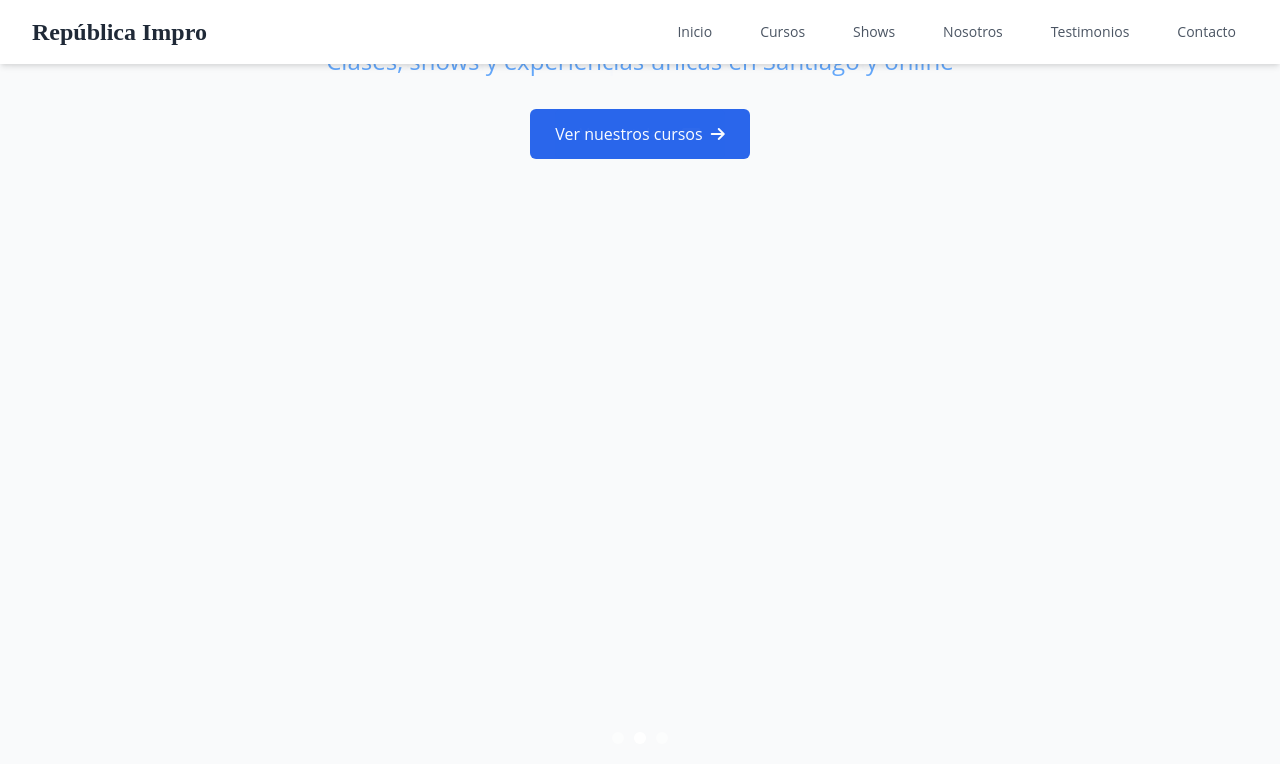
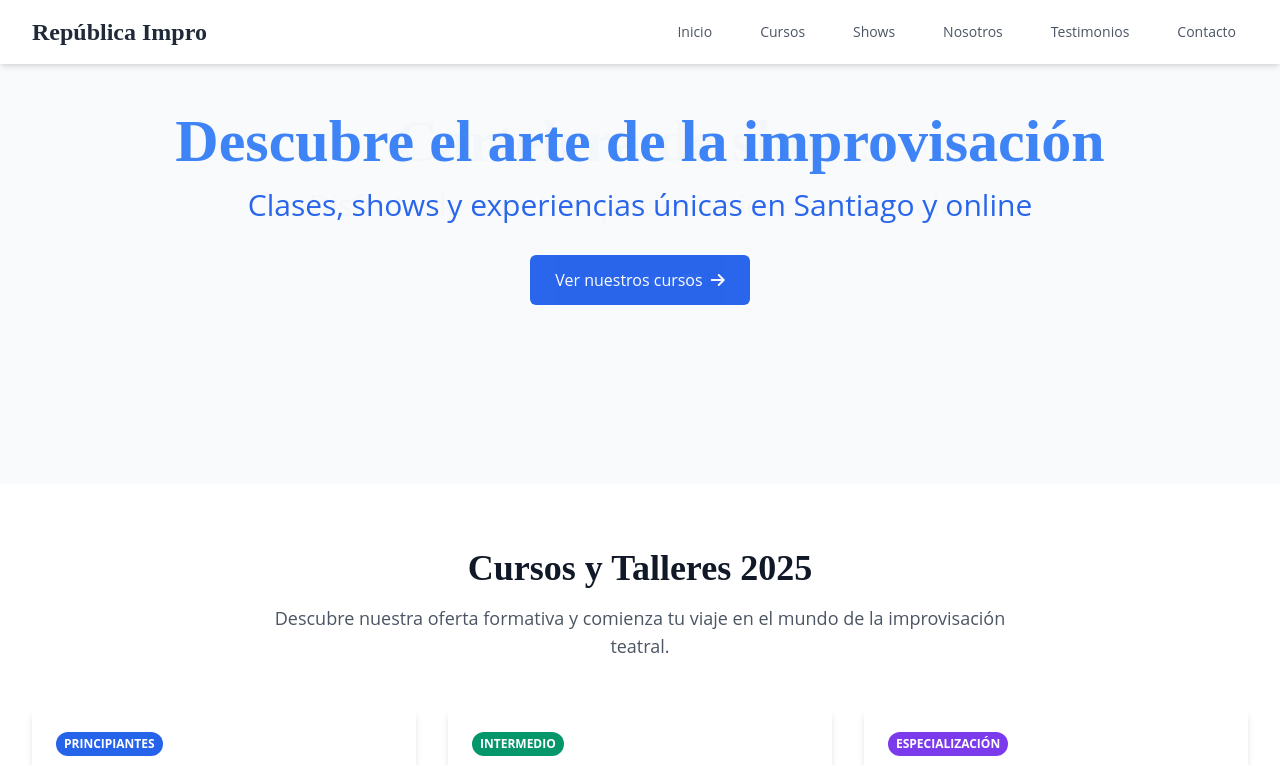
Before and after one commit to macks-dev/testingindex, a plain HTML site: page index.html in a window 1280 px wide. Shown: the top 765 px of the page. Drawn offline with nearby package versions, Linux system fonts and the light colour scheme; a small style sheet from the web is missing.

Commit message:
index.html

```diff
--- a/index.html
+++ b/index.html
@@ -27,29 +27,24 @@
 
         /* Responsive carousel styles */
         .carousel {
-            position: relative;
-            overflow: hidden;
-            width: 100%;
-            min-height: 400px; /* Minimum height for small devices */
+            min-height: 240px; /* 40% menos de 400px */
         }
-
         @media (min-width: 640px) {
             .carousel {
-                min-height: 500px;
+                min-height: 300px; /* 40% menos de 500px */
+            }
+        }
+        @media (min-width: 768px) {
+            .carousel {
+                min-height: 360px; /* 40% menos de 600px */
+            }
+        }
+        @media (min-width: 1024px) {
+            .carousel {
+                min-height: 420px; /* 40% menos de 700px */
             }
         }
 
-        @media (min-width: 768px) {
-            .carousel {
-                min-height: 600px;
-            }
-        }
-
-        @media (min-width: 1024px) {
-            .carousel {
-                min-height: 700px;
-            }
-        }
 
         .carousel-inner {
             position: relative;
@@ -317,31 +312,29 @@
         <div class="carousel" aria-label="Galería de imágenes destacadas">
             <div class="carousel-inner">
                 <div class="carousel-item active" style="background-image: linear-gradient(rgba(0, 0, 0, 0.5), rgba(0, 0, 0, 0.5)), url('https://images.unsplash.com/photo-1603372441486-70b7fb1a870e?ixlib=rb-1.2.1&auto=format&fit=crop&w=1950&q=80');" aria-label="Slide 1">
-                    <div class="text-center px-4 sm:px-6 lg:px-8">
+                    <div class="text-center px-4 sm:px-6 lg:px-8 mt-72">
                         <h2 class="text-3xl sm:text-4xl md:text-5xl lg:text-6xl font-bold text-blue-500 mb-4">Descubre el arte de la improvisación</h2>
-                        <p class="text-lg sm:text-xl md:text-2xl text-blue-400 mb-6 sm:mb-8">Clases, shows y experiencias únicas en Santiago y online</p>
+                        <p class="text-xl sm:text-2xl md:text-3xl text-blue-600 mb-6 sm:mb-8">Clases, shows y experiencias únicas en Santiago y online</p>
                         <a href="#cursos" class="inline-flex items-center px-4 py-2 sm:px-6 sm:py-3 border border-transparent text-base font-medium rounded-md text-white bg-blue-600 hover:bg-blue-700 transition duration-300 btn-transition">
                             Ver nuestros cursos
                             <i class="fas fa-arrow-right ml-2" aria-hidden="true"></i>
                         </a>
                     </div>
                 </div>
-
                 <div class="carousel-item" style="background-image: linear-gradient(rgba(0, 0, 0, 0.5), rgba(0, 0, 0, 0.5)), url('https://images.unsplash.com/photo-1513106580091-1d82408b8cd6?ixlib=rb-1.2.1&auto=format&fit=crop&w=1950&q=80');" aria-label="Slide 2">
-                    <div class="text-center px-4 sm:px-6 lg:px-8">
+                    <div class="text-center px-4 sm:px-6 lg:px-8 mt-72">
                         <h2 class="text-3xl sm:text-4xl md:text-5xl lg:text-6xl font-bold text-blue-500 mb-4">Cartelera de shows</h2>
-                        <p class="text-lg sm:text-xl md:text-2xl text-blue-400 mb-6 sm:mb-8">Disfruta de nuestras presentaciones semanales</p>
+                        <p class="text-xl sm:text-2xl md:text-3xl text-blue-600 mb-6 sm:mb-8">Disfruta de nuestras presentaciones semanales</p>
                         <a href="#shows" class="inline-flex items-center px-4 py-2 sm:px-6 sm:py-3 border border-transparent text-base font-medium rounded-md text-white bg-blue-600 hover:bg-blue-700 transition duration-300 btn-transition">
                             Ver cartelera
                             <i class="fas fa-ticket-alt ml-2" aria-hidden="true"></i>
                         </a>
                     </div>
                 </div>
-
                 <div class="carousel-item" style="background-image: linear-gradient(rgba(0, 0, 0, 0.5), rgba(0, 0, 0, 0.5)), url('https://images.unsplash.com/photo-1508700115892-45ecd05ae2ad?ixlib=rb-1.2.1&auto=format&fit=crop&w=1950&q=80');" aria-label="Slide 3">
-                    <div class="text-center px-4 sm:px-6 lg:px-8">
+                    <div class="text-center px-4 sm:px-6 lg:px-8 mt-72">
                         <h2 class="text-3xl sm:text-4xl md:text-5xl lg:text-6xl font-bold text-blue-500 mb-4">Quiénes somos</h2>
-                        <p class="text-lg sm:text-xl md:text-2xl text-blue-400 mb-6 sm:mb-8">Descubre nuestra misión y valores</p>
+                        <p class="text-xl sm:text-2xl md:text-3xl text-blue-600 mb-6 sm:mb-8">Descubre nuestra misión y valores</p>
                         <a href="#about" class="inline-flex items-center px-4 py-2 sm:px-6 sm:py-3 border border-transparent text-base font-medium rounded-md text-white bg-blue-600 hover:bg-blue-700 transition duration-300 btn-transition">
                             Conócenos
                             <i class="fas fa-users ml-2" aria-hidden="true"></i>
```
